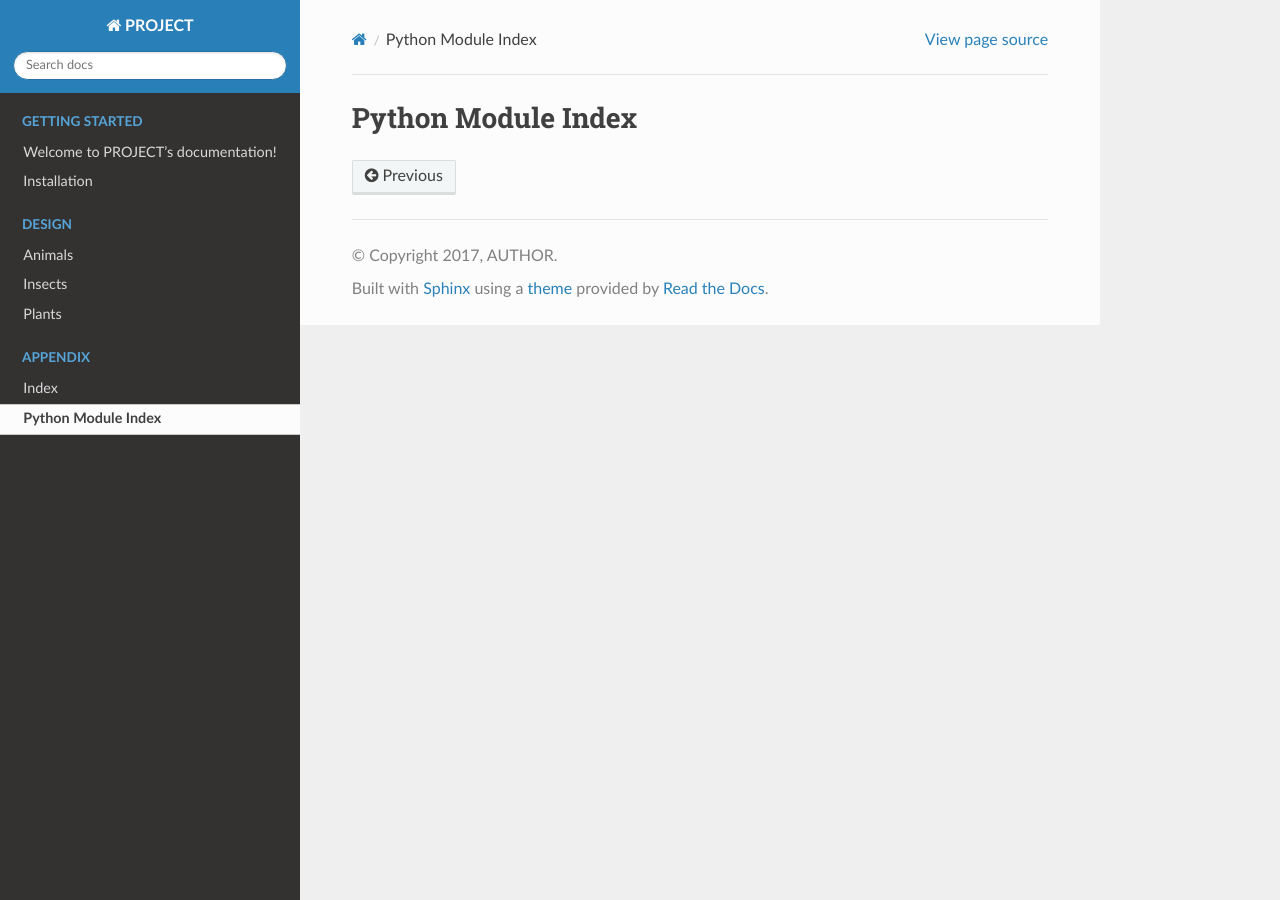
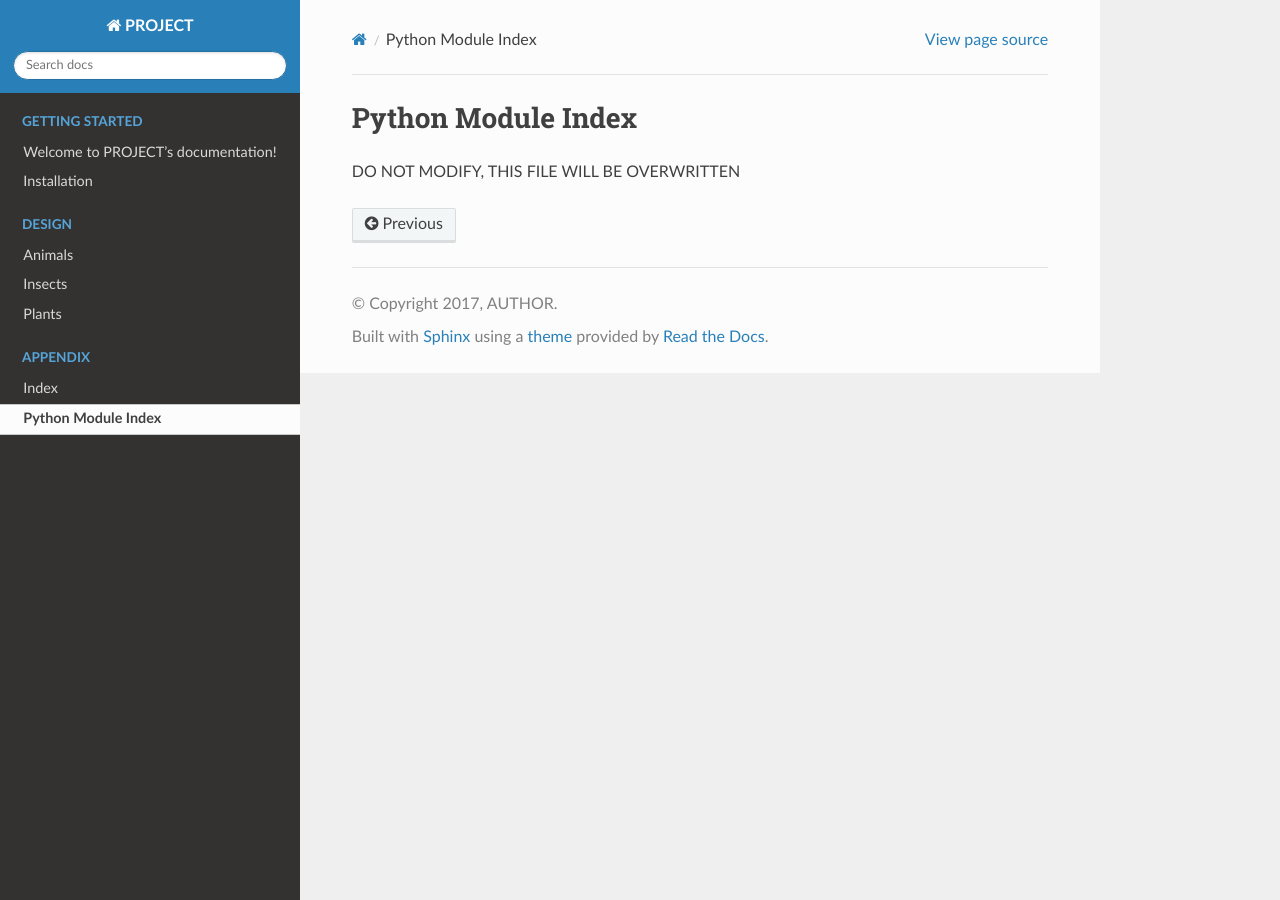
Before and after one commit to finefoot/sphinxtest, a Sphinx documentation site: the page built from docs/py-modindex.rst, in a window 1280 px wide. Built offline with Sphinx 7.4.7 and the Read the Docs theme 2.0.0, drawn with Linux system fonts in a browser that asks for light colours.

Commit message:
Update py-modindex.rst

```diff
--- a/docs/py-modindex.rst
+++ b/docs/py-modindex.rst
@@ -1,2 +1,4 @@
 Python Module Index
 ===================
+
+DO NOT MODIFY, THIS FILE WILL BE OVERWRITTEN
```
